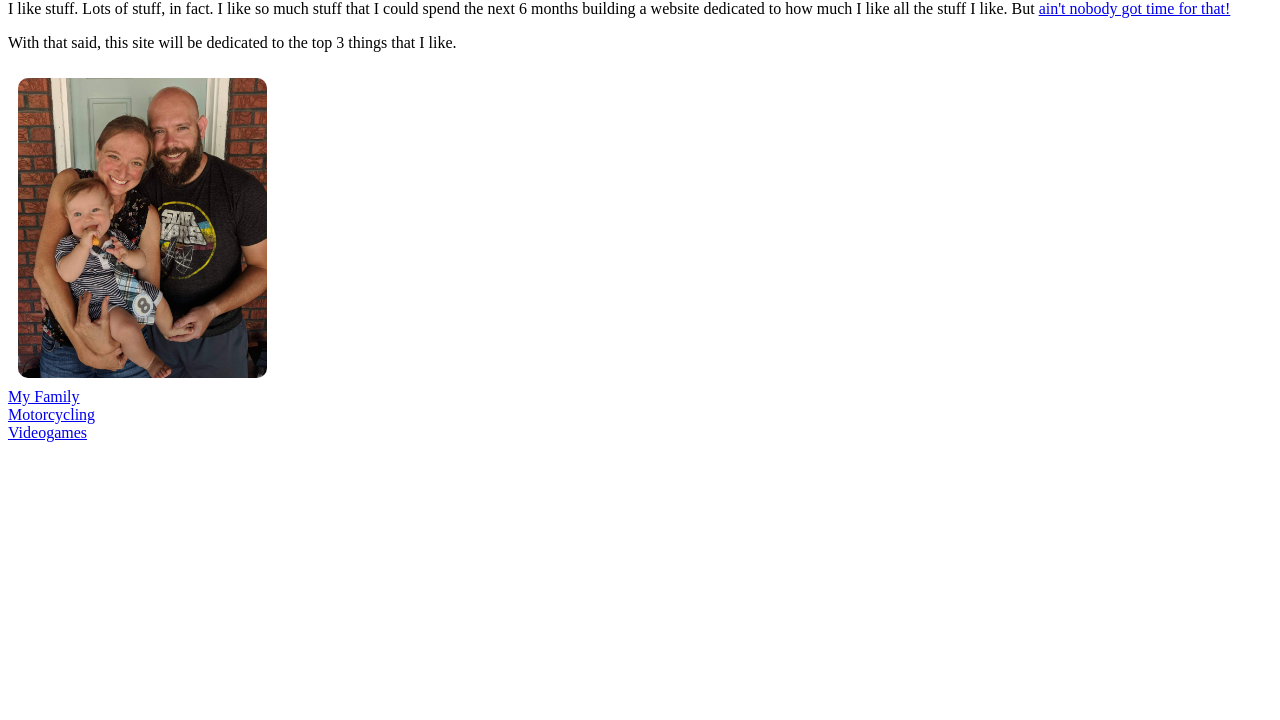
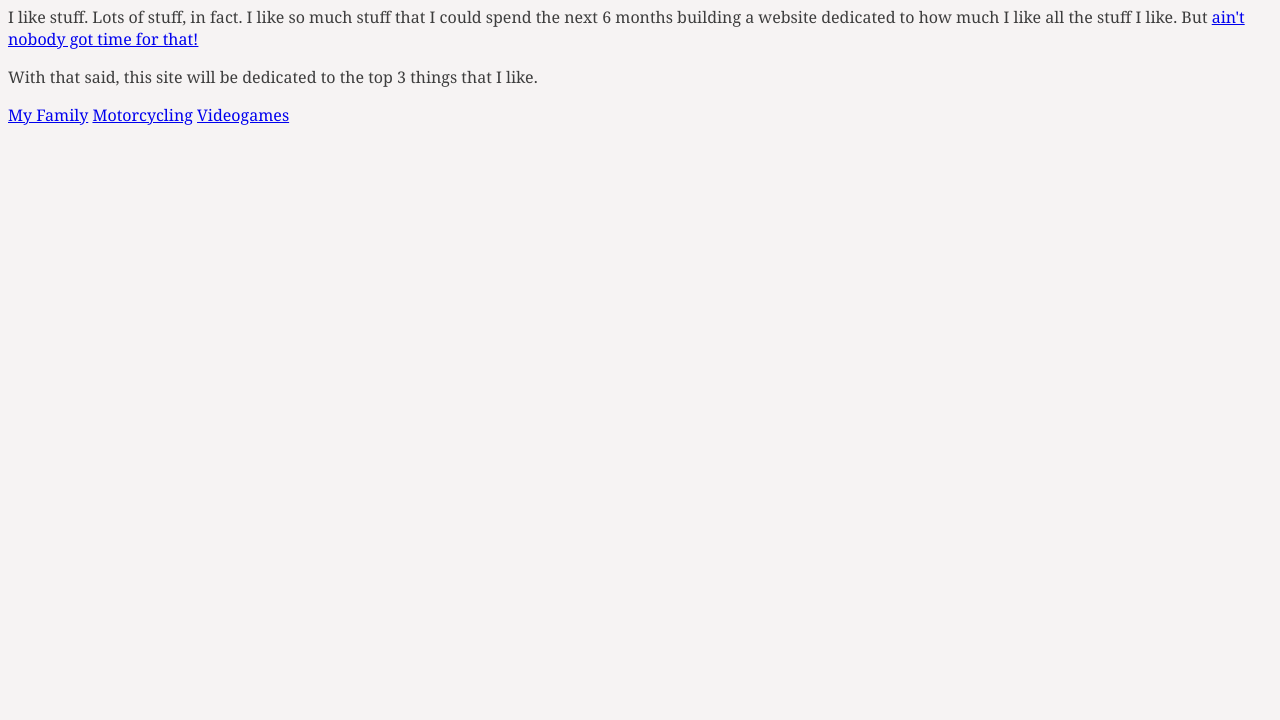
Before and after one commit to baldm0mma/mod_0_website, a plain HTML site: page index.html in a window 1280 px wide. Shown: the part 80-800 px from the top of the page. Drawn offline with Linux system fonts and the light colour scheme.

Commit message:
Small changes

```diff
--- a/css/style.css
+++ b/css/style.css
@@ -1,4 +1,4 @@
-img.family, img.rachelle, img.little_man, img.cal, div.nav_fam {
+img[class] {
 	height: 300px;
 	display: inline-block;
 	padding: 10px;
@@ -6,3 +6,8 @@ img.family, img.rachelle, img.little_man, img.cal, div.nav_fam {
 	border-radius: 20px;
 	vertical-align: middle;
 }
+body {
+	font-family: Georgia, serif;
+	color: #3d3d3d;
+	background-color: #f6f3f3;
+}
--- a/index.html
+++ b/index.html
@@ -1,30 +1,33 @@
 <!DOCTYPE html>
+
 <html>
+
 <head>
 	<meta charset="utf-8">
 	<title>This isn't the best website in the world, this is just a tribute.</title>
 	<link rel="stylesheet" type="text/css" href="css/style.css">
 </head>
+
 <body>
-	<h1>How are ya now? This is my website. Please enjoy!</h1>
-	<div>
+
+	<div id="header">
+		<h1>How are ya now? This is my website. Please enjoy!</h1>
+	</div>
+
+	<div id="main_content">
 		<p>I like stuff. Lots of stuff, in fact. I like so much stuff that I could spend the next 6 months building a website dedicated to how much I like all the stuff I like. But <a id="no_time" href="https://www.youtube.com/watch?v=waEC-8GFTP4">ain't nobody got time for that!</a></p>
 	</div>
-	<div>
+
+	<div id="sub_content">
 		<p>With that said, this site will be dedicated to the top 3 things that I like.</p>
-		<nav>
-			<div>
-				<img class=family src="photos/fam_01.jpg">
-				<br />
-				<a href="pages/my_family.html">My Family</a>
-			</div>
-			<div>
-				<a href="pages/moto.html">Motorcycling</a>
-			</div>
-			<div class="nav_games">
-				<a href="pages/videogames.html">Videogames</a>
-			</div>
-		</nav>
+	</div>
+
+	<div id="navigation">
+		<span>
+			<a href="pages/my_family.html">My Family</a>
+			<a href="pages/moto.html">Motorcycling</a>
+			<a href="pages/videogames.html">Videogames</a>
+		</span>
 	</div>
 
 </body>
```
Also changed, not shown: pages/my_family.html (+14 -2 lines), 2 other files.
